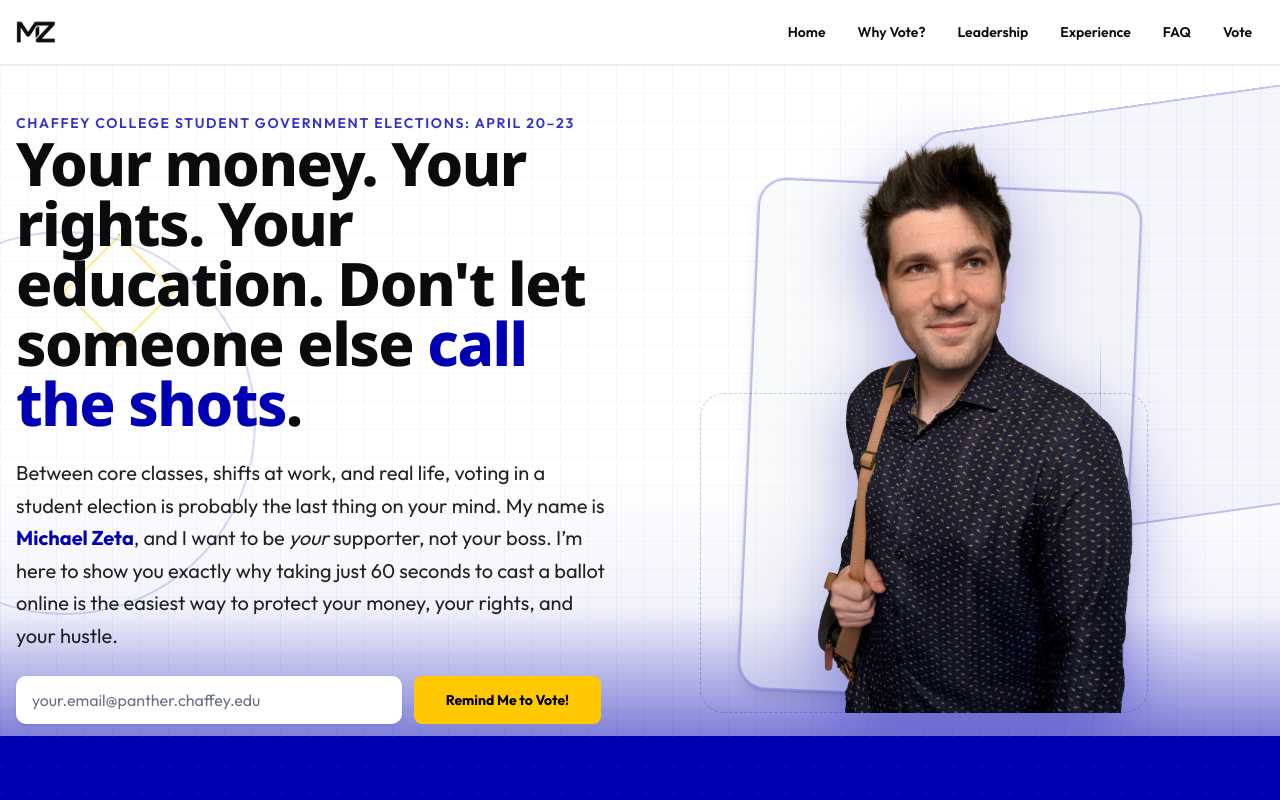
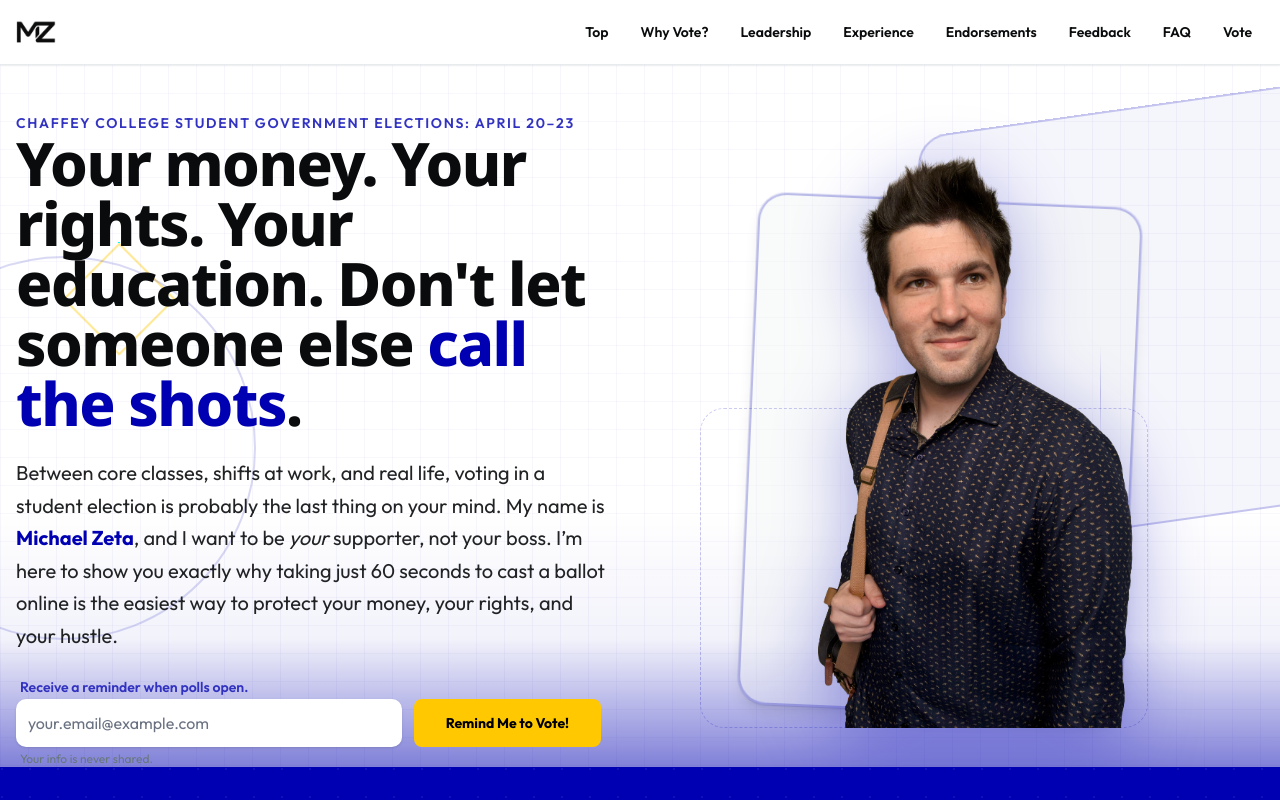
Before and after one commit to codenamezeta/senate-race, a Next.js app: page / in a window 1280 px wide. Shown: the top 800 px of the page. Built offline with nearby package versions, Linux system fonts and the light colour scheme.

Commit message:
Updates Nav and herp

```diff
--- a/app/layout.tsx
+++ b/app/layout.tsx
@@ -14,6 +14,35 @@ const notoSansHeading = Noto_Sans({
 const outfit = Outfit({ subsets: ["latin"], variable: "--font-sans" })
 
 export const metadata: Metadata = {
+  title: "Michael Zeta | Candidate for Chaffey College Student Senator",
+  description:
+    "I'm Michael Zeta, running for Student Senator at Chaffey College for the 2026-2027 academic year. Learn how I plan to protect your 9+1 rights, manage student fees, and be a peer—not a politician.",
+  keywords: [
+    "Michael Zeta",
+    "Chaffey College",
+    "CCSG Elections",
+    "Student Senator",
+    "Rancho Cucamonga",
+    "Chaffey Student Government",
+    "2026 CCSG Elections",
+  ],
+  openGraph: {
+    title: "Michael Zeta for Student Senator",
+    description:
+      "Protecting your money, your rights, and your hustle at Chaffey College. Polls open online April 20-23.",
+    url: "https://michaelzeta.com",
+    siteName: "Michael Zeta Campaign",
+    images: [
+      {
+        url: "/images/favicons/apple-touch-icon.png", // Use your best logo or headshot here for link previews
+        width: 512,
+        height: 512,
+        alt: "Michael Zeta Campaign Logo",
+      },
+    ],
+    locale: "en_US",
+    type: "website",
+  },
   icons: {
     icon: [
       { url: "/images/favicons/favicon.ico" },
--- a/components/Hero.tsx
+++ b/components/Hero.tsx
@@ -100,7 +100,7 @@ export function Hero() {
             <span className="text-primary"> call the shots</span>.
           </h1>
           <p
-            className={`mt-6 max-w-4xl text-lg leading-relaxed text-foreground/90 md:text-xl md:leading-relaxed ${motionEnter.text} motion-safe:[animation-delay:240ms]`}
+            className={`my-6 max-w-4xl text-lg leading-relaxed text-foreground/90 md:text-xl md:leading-relaxed ${motionEnter.text} motion-safe:[animation-delay:240ms]`}
           >
             Between core classes, shifts at work, and real life, voting in a
             student election is probably the last thing on your mind. My name is{" "}
@@ -110,22 +110,25 @@ export function Hero() {
             is the easiest way to protect your money, your rights, and your
             hustle.
           </p>
-
+          <p className="w-full px-1 text-left text-sm leading-relaxed font-semibold text-primary/75 dark:text-blue-700">
+            Receive a reminder when polls open.
+          </p>
           <form
-            className={`mt-6 flex w-full flex-col gap-3 space-y-3 md:flex-row md:items-stretch ${motionEnter.text} motion-safe:[animation-delay:340ms]`}
+            className={`flex w-full flex-col gap-3 space-y-3 md:flex-row md:items-stretch ${motionEnter.text} motion-safe:[animation-delay:340ms]`}
             onSubmit={handleSubmit}
           >
             <label htmlFor="action-hub-email" className="sr-only">
               Email address
             </label>
+
             <input
               id="action-hub-email"
               name="email"
               type="email"
               required
               autoComplete="email"
-              placeholder="your.email@panther.chaffey.edu"
-              className="min-h-12 min-w-0 flex-1 rounded-lg border-0 bg-white px-4 py-3 text-base text-gray-900 shadow-sm placeholder:text-gray-500 focus-visible:ring-2 focus-visible:ring-yellow-300 focus-visible:outline-none"
+              placeholder="your.email@example.com"
+              className="mx-0 min-h-12 min-w-0 flex-1 rounded-lg border-0 bg-white p-3 text-base text-gray-900 shadow-sm placeholder:text-gray-500 focus-visible:ring-2 focus-visible:ring-yellow-300 focus-visible:outline-none"
             />
             <Button
               type="submit"
@@ -144,6 +147,9 @@ export function Hero() {
               {status === "success" || status === "error" ? message : "\u00a0"}
             </p>
           </form>
+          <p className="-mt-2 w-full px-1 text-left text-xs text-muted-foreground">
+            Your info is never shared.
+          </p>
         </div>
 
         {/* Portrait: md+ fills row height and pins to bottom so feet align with section; no inner overflow clip (was cutting hair) */}
--- a/lib/site-nav-links.ts
+++ b/lib/site-nav-links.ts
@@ -1,8 +1,10 @@
 export const siteNavLinks = [
-  { href: "#top", label: "Home" },
+  { href: "#top", label: "Top" },
   { href: "#whys", label: "Why Vote?" },
   { href: "#leadership", label: "Leadership" },
   { href: "#experience", label: "Experience" },
+  { href: "#testimonials", label: "Endorsements" },
+  { href: "#feedback", label: "Feedback" },
   { href: "#faq", label: "FAQ" },
   { href: "#action-hub", label: "Vote" },
 ] as const
```
